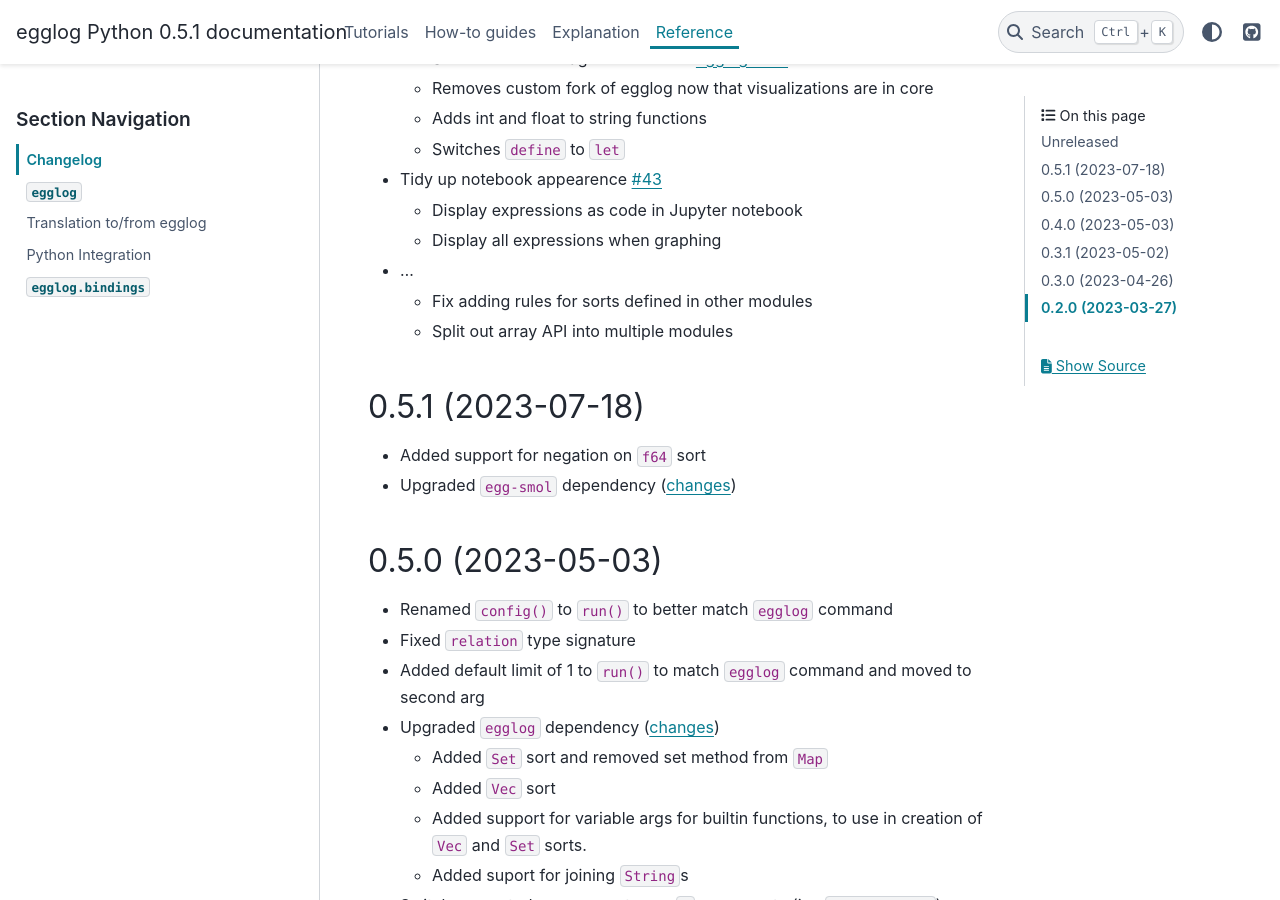
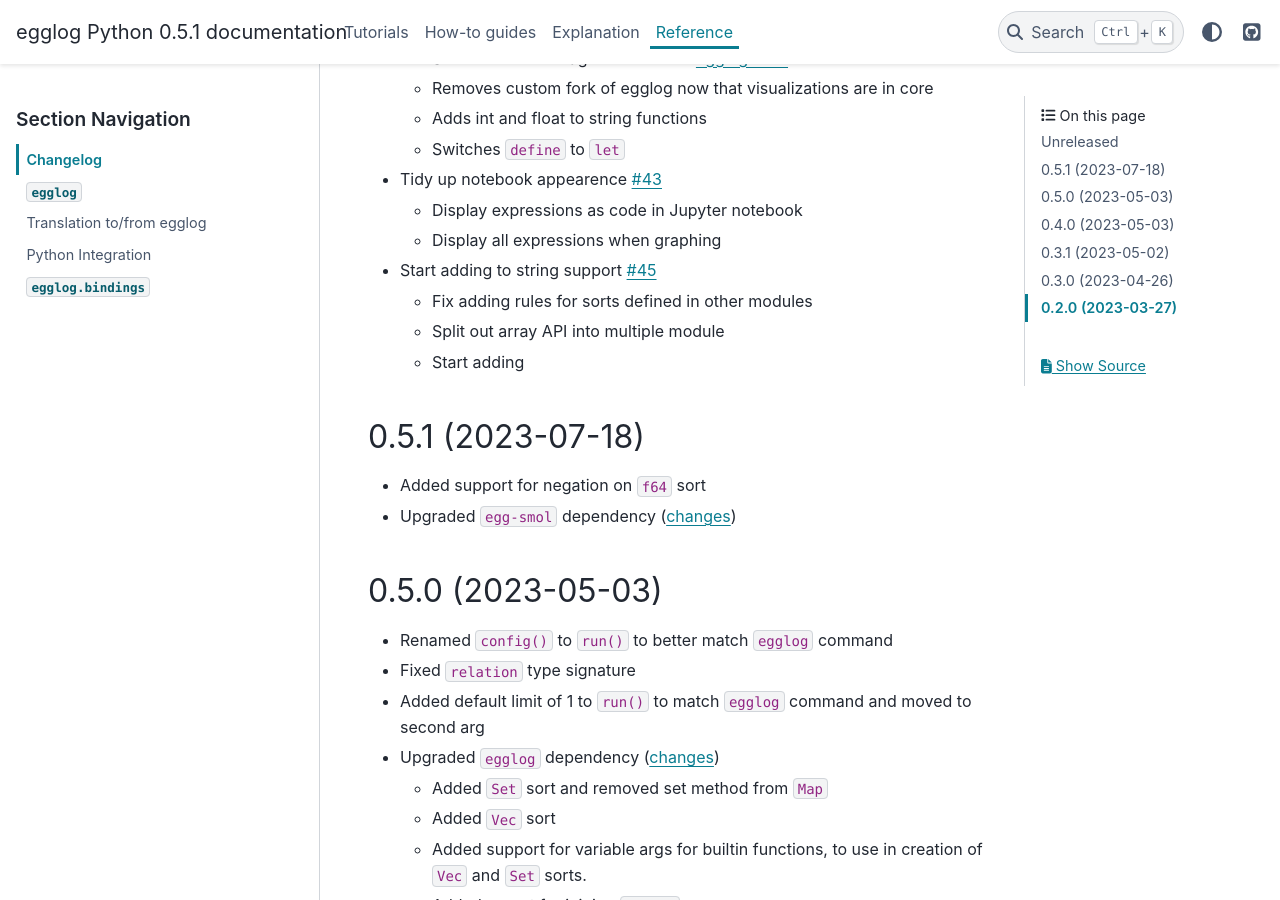
Before and after one commit to egraphs-good/egglog-python, a Sphinx documentation site: the page built from docs/changelog.md, in a window 1280 px wide and 900 px high, scrolled down 1047 px. Built offline with Sphinx 7.4.7 and the PyData theme 0.15.4, drawn with Linux system fonts in a browser that asks for light colours; pages that are not in the unit, such as notebooks, are missing from menus; the version number is read from the project's files by our own code.

```diff
--- a/docs/changelog.md
+++ b/docs/changelog.md
@@ -32,9 +32,10 @@ _This project uses semantic versioning. Before 1.0.0, this means that every brea
 - Tidy up notebook appearence [#43](https://github.com/metadsl/egglog-python/pull/43)
   - Display expressions as code in Jupyter notebook
   - Display all expressions when graphing
-- ...
+- Start adding to string support [#45](https://github.com/metadsl/egglog-python/pull/45)
   - Fix adding rules for sorts defined in other modules
-  - Split out array API into multiple modules
+  - Split out array API into multiple module
+  - Start adding
 
 ## 0.5.1 (2023-07-18)
 
```
